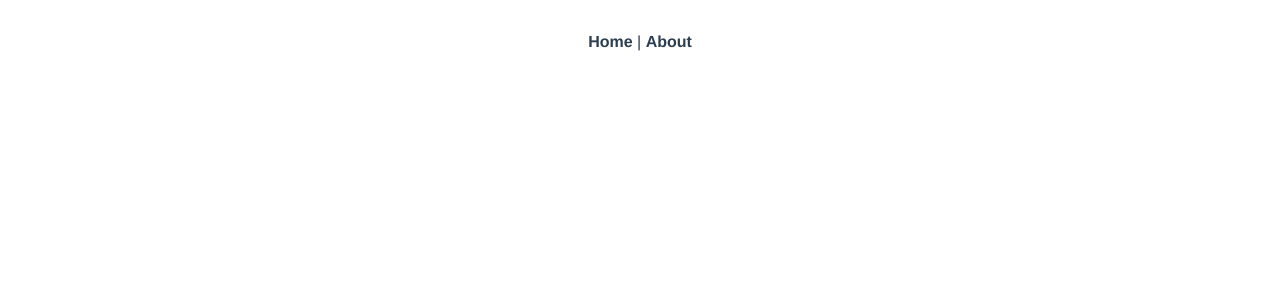
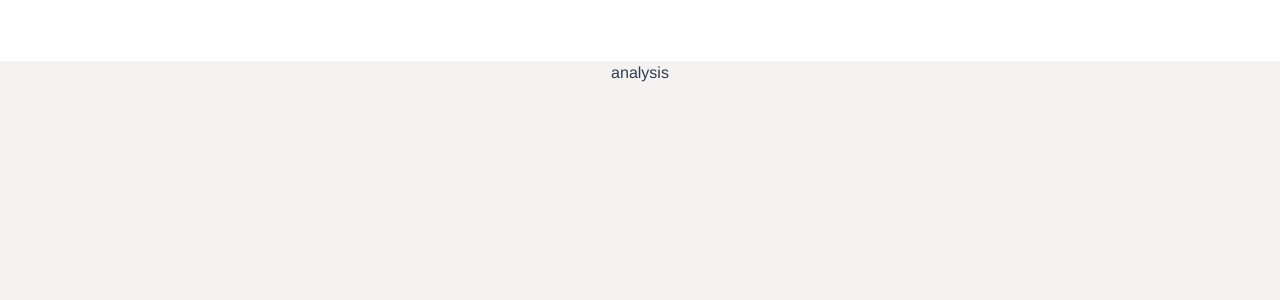
Before and after one commit to Moamin-AbuEwaida/carbon-project, a Vue app: page /analysis in a window 1280 px wide. Shown: the top 300 px of the page. Built offline with nearby package versions, Linux system fonts and the light colour scheme.

Commit message:
setting up the routes links

```diff
--- a/src/App.vue
+++ b/src/App.vue
@@ -1,12 +1,12 @@
 <template>
   <div id="app">
-    <nav>
-      <router-link to="/">Home</router-link> |
-      <router-link to="/about">About</router-link>
-    </nav>
-    <router-view/>
+    <router-view />
   </div>
 </template>
+
+<script>
+export default {};
+</script>
 
 <style>
 #app {
@@ -18,15 +18,6 @@
 }
 
 nav {
-  padding: 30px;
-}
-
-nav a {
-  font-weight: bold;
-  color: #2c3e50;
-}
-
-nav a.router-link-exact-active {
-  color: #42b983;
+  padding: 30px 10px;
 }
 </style>
--- a/src/components/HelloWorld.vue
+++ /dev/null
@@ -1,60 +0,0 @@
-<template>
-  <div class="hello">
-    <h1>{{ msg }}</h1>
-    <p>
-      For a guide and recipes on how to configure / customize this project,<br>
-      check out the
-      <a href="https://cli.vuejs.org" target="_blank" rel="noopener">vue-cli documentation</a>.
-    </p>
-    <h3>Installed CLI Plugins</h3>
-    <ul>
-      <li><a href="https://github.com/vuejs/vue-cli/tree/dev/packages/%40vue/cli-plugin-babel" target="_blank" rel="noopener">babel</a></li>
-      <li><a href="https://github.com/vuejs/vue-cli/tree/dev/packages/%40vue/cli-plugin-router" target="_blank" rel="noopener">router</a></li>
-      <li><a href="https://github.com/vuejs/vue-cli/tree/dev/packages/%40vue/cli-plugin-vuex" target="_blank" rel="noopener">vuex</a></li>
-      <li><a href="https://github.com/vuejs/vue-cli/tree/dev/packages/%40vue/cli-plugin-eslint" target="_blank" rel="noopener">eslint</a></li>
-    </ul>
-    <h3>Essential Links</h3>
-    <ul>
-      <li><a href="https://vuejs.org" target="_blank" rel="noopener">Core Docs</a></li>
-      <li><a href="https://forum.vuejs.org" target="_blank" rel="noopener">Forum</a></li>
-      <li><a href="https://chat.vuejs.org" target="_blank" rel="noopener">Community Chat</a></li>
-      <li><a href="https://twitter.com/vuejs" target="_blank" rel="noopener">Twitter</a></li>
-      <li><a href="https://news.vuejs.org" target="_blank" rel="noopener">News</a></li>
-    </ul>
-    <h3>Ecosystem</h3>
-    <ul>
-      <li><a href="https://router.vuejs.org" target="_blank" rel="noopener">vue-router</a></li>
-      <li><a href="https://vuex.vuejs.org" target="_blank" rel="noopener">vuex</a></li>
-      <li><a href="https://github.com/vuejs/vue-devtools#vue-devtools" target="_blank" rel="noopener">vue-devtools</a></li>
-      <li><a href="https://vue-loader.vuejs.org" target="_blank" rel="noopener">vue-loader</a></li>
-      <li><a href="https://github.com/vuejs/awesome-vue" target="_blank" rel="noopener">awesome-vue</a></li>
-    </ul>
-  </div>
-</template>
-
-<script>
-export default {
-  name: 'HelloWorld',
-  props: {
-    msg: String
-  }
-}
-</script>
-
-<!-- Add "scoped" attribute to limit CSS to this component only -->
-<style scoped>
-h3 {
-  margin: 40px 0 0;
-}
-ul {
-  list-style-type: none;
-  padding: 0;
-}
-li {
-  display: inline-block;
-  margin: 0 10px;
-}
-a {
-  color: #42b983;
-}
-</style>
--- a/src/router/index.js
+++ b/src/router/index.js
@@ -1,29 +1,38 @@
-import Vue from 'vue'
-import VueRouter from 'vue-router'
-import HomeView from '../views/HomeView.vue'
+import Vue from "vue";
+import VueRouter from "vue-router";
+import Dashboard from "../views/Dashboard.vue";
 
-Vue.use(VueRouter)
+Vue.use(VueRouter);
 
 const routes = [
   {
-    path: '/',
-    name: 'home',
-    component: HomeView
+    path: "/",
+    component: Dashboard,
+    children: [
+      {
+        path: "",
+        component: () => import("../views/Home.vue"),
+      },
+      {
+        path: "/data",
+        component: () => import("../views/Data.vue"),
+      },
+      {
+        path: "/analysis",
+        component: () => import("../views/Analysis.vue"),
+      },
+      {
+        path: "/plan",
+        component: () => import("../views/Plan.vue"),
+      },
+    ],
   },
-  {
-    path: '/about',
-    name: 'about',
-    // route level code-splitting
-    // this generates a separate chunk (about.[hash].js) for this route
-    // which is lazy-loaded when the route is visited.
-    component: () => import(/* webpackChunkName: "about" */ '../views/AboutView.vue')
-  }
-]
+];
 
 const router = new VueRouter({
-  mode: 'history',
+  mode: "history",
   base: process.env.BASE_URL,
-  routes
-})
+  routes,
+});
 
-export default router
+export default router;
--- a/src/views/AboutView.vue
+++ /dev/null
@@ -1,5 +0,0 @@
-<template>
-  <div class="about">
-    <h1>This is an about page</h1>
-  </div>
-</template>
--- /dev/null
+++ b/src/views/Analysis.vue
@@ -0,0 +1,24 @@
+<template>
+  <div>
+    <div class="analysis">
+      <div>analysis</div>
+    </div>
+  </div>
+</template>
+
+<script>
+export default {
+  name: "AnalysisView",
+};
+</script>
+
+<style scoped>
+.analysis {
+  top: 0;
+  left: 0;
+  position: absolute;
+  height: 100vh;
+  width: 100vw;
+  padding: 0px 50px;
+}
+</style>
--- /dev/null
+++ b/src/views/Dashboard.vue
@@ -0,0 +1,32 @@
+<template>
+  <div>
+    <!-- <Navbar />
+    <Sidebar /> -->
+
+    <div class="dashboard">
+      <router-view />
+    </div>
+  </div>
+</template>
+
+<script>
+// import Navbar from "@/components/Navbar.vue";
+// import Sidebar from "@/components/Sidebar.vue";
+
+export default {
+  name: "DashView",
+  //   components: { Navbar, Sidebar },
+};
+</script>
+
+<style scoped>
+.dashboard {
+  background: rgb(246, 242, 242);
+  top: 61px;
+  left: 0;
+  position: absolute;
+  height: 100vh;
+  width: 100vw;
+  padding: 60px;
+}
+</style>
--- /dev/null
+++ b/src/views/Data.vue
@@ -0,0 +1,24 @@
+<template>
+  <div>
+    <div class="analysis">
+      <div>data</div>
+    </div>
+  </div>
+</template>
+
+<script>
+export default {
+  name: "AnalysisView",
+};
+</script>
+
+<style scoped>
+.analysis {
+  top: 0;
+  left: 0;
+  position: absolute;
+  height: 100vh;
+  width: 100vw;
+  padding: 0px 50px;
+}
+</style>
--- /dev/null
+++ b/src/views/Home.vue
@@ -0,0 +1,24 @@
+<template>
+  <div>
+    <div class="home">
+      <div>homepage</div>
+    </div>
+  </div>
+</template>
+
+<script>
+export default {
+  name: "HomeView",
+};
+</script>
+
+<style scoped>
+.home {
+  top: 0;
+  left: 0;
+  position: absolute;
+  height: 100vh;
+  width: 100vw;
+  padding: 0 50px;
+}
+</style>
--- a/src/views/HomeView.vue
+++ /dev/null
@@ -1,18 +0,0 @@
-<template>
-  <div class="home">
-    <img alt="Vue logo" src="../assets/logo.png">
-    <HelloWorld msg="Welcome to Your Vue.js App"/>
-  </div>
-</template>
-
-<script>
-// @ is an alias to /src
-import HelloWorld from '@/components/HelloWorld.vue'
-
-export default {
-  name: 'HomeView',
-  components: {
-    HelloWorld
-  }
-}
-</script>
--- /dev/null
+++ b/src/views/Plan.vue
@@ -0,0 +1,24 @@
+<template>
+  <div>
+    <div class="plan">
+      <div>plan</div>
+    </div>
+  </div>
+</template>
+
+<script>
+export default {
+  name: "PlanView",
+};
+</script>
+
+<style scoped>
+.plan {
+  top: 0;
+  left: 0;
+  position: absolute;
+  height: 100vh;
+  width: 100vw;
+  padding: 0px 50px;
+}
+</style>
```
